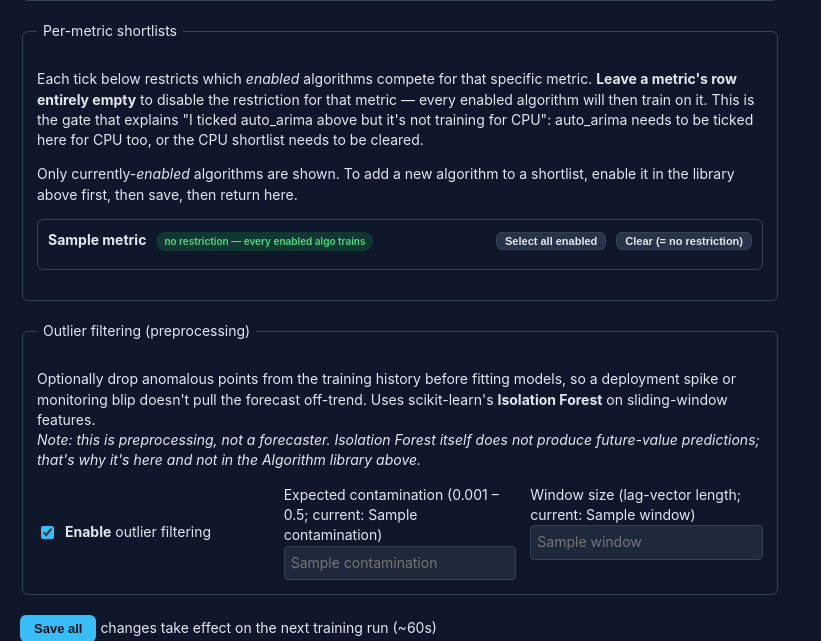
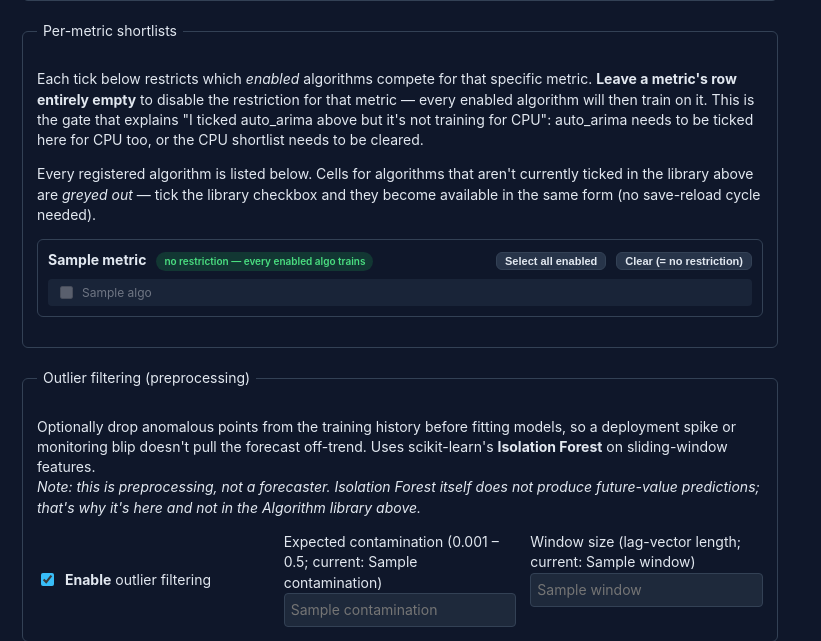
Before and after one commit to shourya-busy/ml-forecaster, a Python web app: template src/forecaster/ui/templates/manage_training.html in a window 1280 px wide. Shown: the part 1165-1806 px from the top of the page, without its empty margins (0-821 px from the left). Run offline with Jinja, Linux system fonts and the light colour scheme; the template is opened without the code that fills it: most values are stand-ins (such as "Sample title", 1, 10 or a date in 2020); some libraries are stand-ins or nearby versions.

Commit message:
feat: enable per-metric algorithm selection via real-time UI synchronization without requiring page reloads

```diff
--- a/src/forecaster/ui/templates/manage_training.html
+++ b/src/forecaster/ui/templates/manage_training.html
@@ -65,7 +65,7 @@
         {% for algo in algos %}
         {% set info = algo_info[algo] %}
         <label class="card algo-card" data-algo="{{ algo }}" style="display: flex; gap: 10px; align-items: flex-start; cursor: pointer; {% if algo in algorithms.enabled %}border-color: var(--accent);{% endif %}">
-          <input type="checkbox" name="enabled_algos" value="{{ algo }}" {% if algo in algorithms.enabled %}checked{% endif %} style="margin-top: 4px" onchange="algoStyle(this)">
+          <input type="checkbox" name="enabled_algos" value="{{ algo }}" data-algo="{{ algo }}" {% if algo in algorithms.enabled %}checked{% endif %} style="margin-top: 4px" onchange="algoStyle(this)">
           <div style="flex: 1">
             <div style="display: flex; gap: 6px; align-items: center; flex-wrap: wrap">
               <strong>{{ algo }}</strong>
@@ -101,7 +101,7 @@
       <strong>Leave a metric's row entirely empty</strong> to disable the restriction for that metric — every enabled algorithm will then train on it. This is the gate that explains "I ticked auto_arima above but it's not training for CPU": auto_arima needs to be ticked here for CPU too, or the CPU shortlist needs to be cleared.
     </p>
     <p class="sub" style="margin-bottom: 14px">
-      Only currently-<em>enabled</em> algorithms are shown. To add a new algorithm to a shortlist, enable it in the library above first, then save, then return here.
+      Every registered algorithm is listed below. Cells for algorithms that aren't currently ticked in the library above are <em>greyed out</em> — tick the library checkbox and they become available in the same form (no save-reload cycle needed).
     </p>
 
     {% for metric in all_metrics %}
@@ -121,11 +121,16 @@
                 onclick="pmAll('{{ metric }}', false)">Clear (= no restriction)</button>
       </div>
       <div class="grid" style="grid-template-columns: repeat(auto-fit, minmax(160px, 1fr)); gap: 4px">
-        {% for algo in all_algos if algo in algorithms.enabled %}
-        <label style="display: flex; align-items: center; gap: 6px; padding: 4px 8px; background: var(--panel-2); border-radius: 4px; cursor: pointer">
+        {% for algo in all_algos %}
+        {% set is_enabled = algo in algorithms.enabled %}
+        <label class="pm-cell{% if not is_enabled %} pm-disabled{% endif %}"
+               data-algo="{{ algo }}"
+               title="{% if not is_enabled %}Tick {{ algo }} in the algorithm library above to make this selectable.{% endif %}"
+               style="display: flex; align-items: center; gap: 6px; padding: 4px 8px; background: var(--panel-2); border-radius: 4px; cursor: pointer{% if not is_enabled %}; opacity: 0.45; cursor: not-allowed{% endif %}">
           <input type="checkbox" name="per_metric__{{ metric }}" value="{{ algo }}"
-                 data-metric="{{ metric }}"
-                 {% if algo in current %}checked{% endif %}>
+                 data-metric="{{ metric }}" data-algo="{{ algo }}"
+                 {% if algo in current %}checked{% endif %}
+                 {% if not is_enabled %}disabled{% endif %}>
           <span style="font-size: 12px">{{ algo }}</span>
         </label>
         {% endfor %}
@@ -135,10 +140,29 @@
   </fieldset>
 
   <script>
+  function syncPmAvailability(algo, enabled) {
+    document.querySelectorAll(`label.pm-cell[data-algo="${algo}"]`).forEach(lbl => {
+      const cb = lbl.querySelector("input[type=checkbox]");
+      if (enabled) {
+        lbl.classList.remove("pm-disabled");
+        lbl.style.opacity = "";
+        lbl.style.cursor = "pointer";
+        lbl.title = "";
+        if (cb) cb.disabled = false;
+      } else {
+        lbl.classList.add("pm-disabled");
+        lbl.style.opacity = "0.45";
+        lbl.style.cursor = "not-allowed";
+        lbl.title = `Tick ${algo} in the algorithm library above to make this selectable.`;
+        if (cb) { cb.disabled = true; cb.checked = false; }
+      }
+    });
+  }
   function algoStyle(cb) {
     const card = cb.closest(".algo-card");
     card.style.borderColor = cb.checked ? "var(--accent)" : "var(--border)";
     updateAlgoCounter();
+    syncPmAvailability(cb.value, cb.checked);
   }
   function algoBulk(state) {
     document.querySelectorAll("input[name=enabled_algos]").forEach(cb => {
@@ -158,7 +182,7 @@
     if (el) el.textContent = `(${on} of ${total} enabled)`;
   }
   function pmAll(metric, state) {
-    const sel = `input[name="per_metric__${metric}"]`;
+    const sel = `input[name="per_metric__${metric}"]:not([disabled])`;
     document.querySelectorAll(sel).forEach(cb => { cb.checked = state; });
   }
   </script>
```
